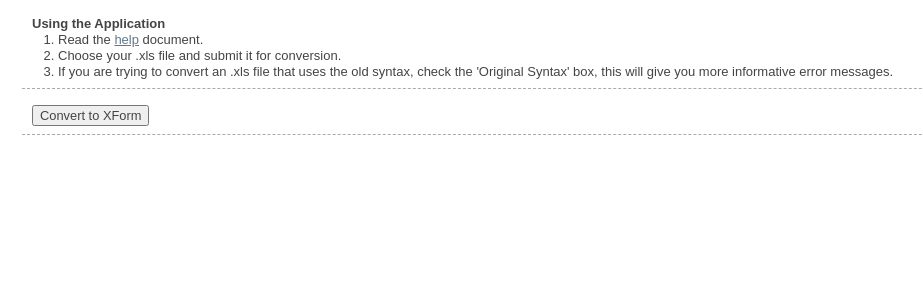
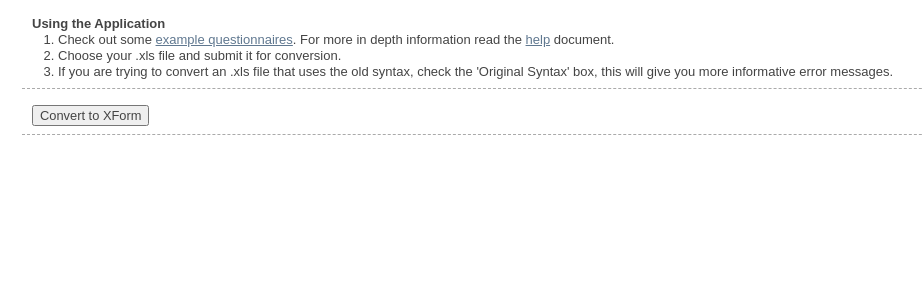
Before and after one commit to mvpdev/xls2xform, a Django app: template xform_builder/templates/quick_converter.html in a window 1280 px wide. Shown: the part 56-356 px from the top of the page, without its empty margins (138-1061 px from the left). Run offline with Django 3.2, Linux system fonts and the light colour scheme; the template is opened without the code that fills it: most values are stand-ins (such as "Sample title", 1, 10 or a date in 2020); some libraries are stand-ins or nearby versions.

Commit message:
Added link to example questionnaires.

```diff
--- a/xform_builder/templates/quick_converter.html
+++ b/xform_builder/templates/quick_converter.html
@@ -4,7 +4,9 @@
 <div class="content-section">
   <h2>Using the Application</h2>
   <ol>
-    <li> Read the
+    <li> Check out some
+      <a href="https://github.com/mvpdev/pyxform/tree/develop/pyxform/tests/example_xls">example questionnaires</a>.
+      For more in depth information read the
       <a href="https://docs.google.com/document/d/1Dze4IZGr0IoIFuFAI_ohKR5mYUt4IAn5Y-uCJmnv1FQ/edit?hl=en_US">help</a>
       document.
     <li> Choose your .xls file and submit it for conversion.
```
